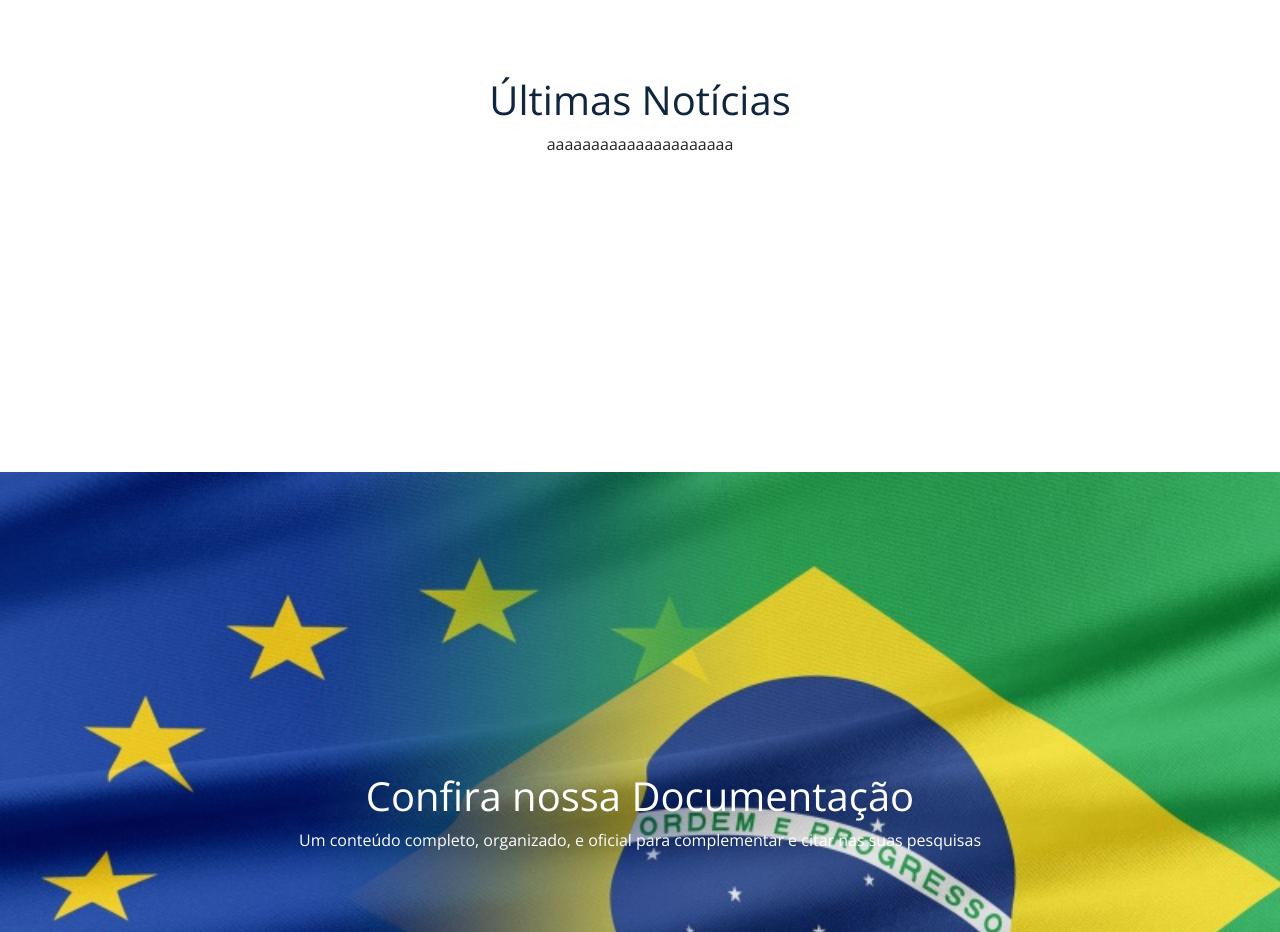
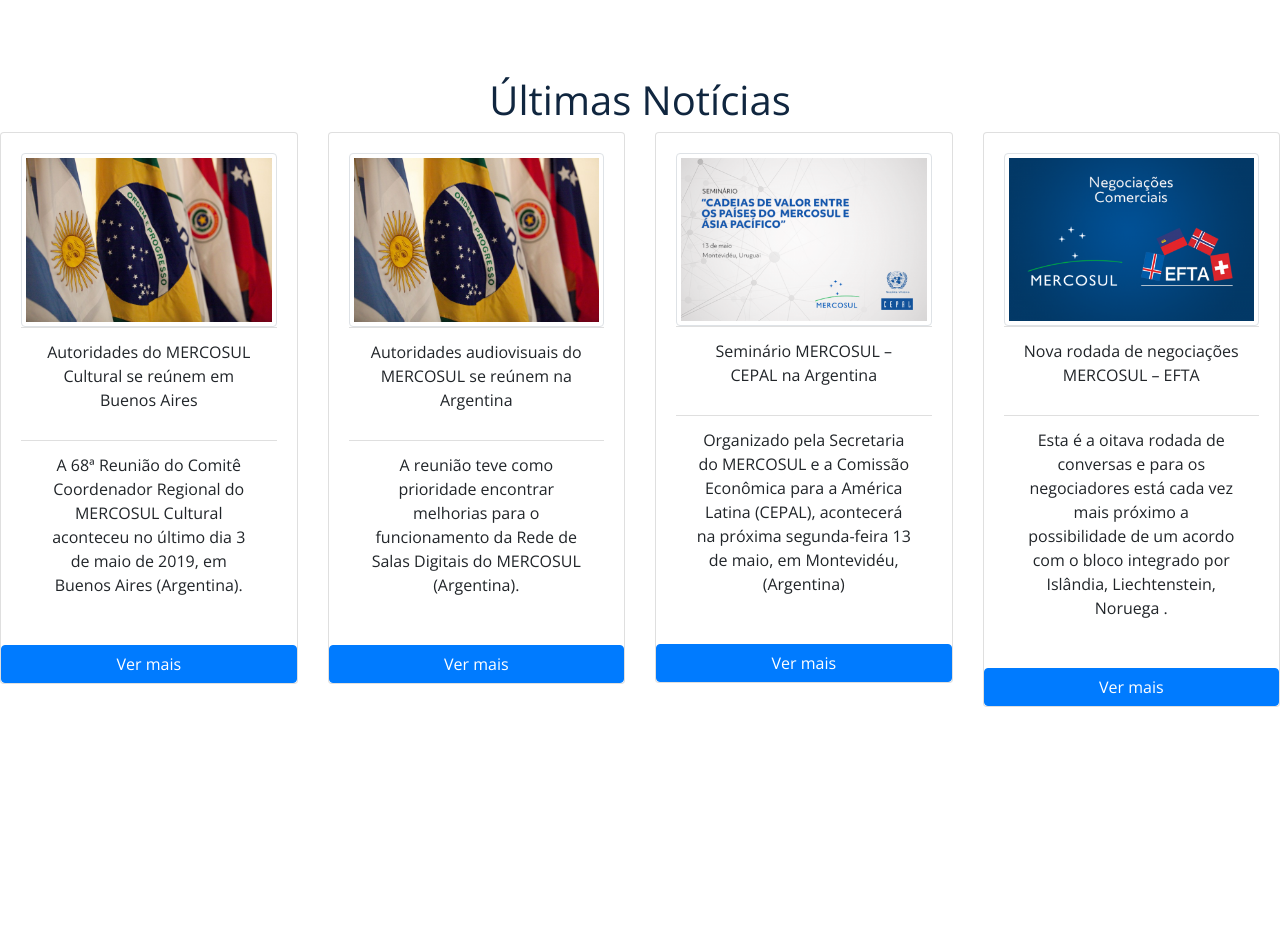
Before and after one commit to Sabrina32-32/TCC-Educa-o, a plain HTML site: page index.html in a window 1280 px wide. Shown: the part 920-1852 px from the top of the page. Drawn offline with nearby package versions, Linux system fonts and the light colour scheme.

Commit message:
Caixas de notícias

```diff
--- a/index.html
+++ b/index.html
@@ -52,9 +52,66 @@
           <header>
             <h1 class="text-center">Últimas Notícias</h1>
           </header>
-          <p class="text-center">aaaaaaaaaaaaaaaaaaaaa</p>
+
         </div>
+
       </article>
+      <div class="row">
+     <div class="col-md-4 col-sm-6 col-lg-3">
+        <div class="card text-center mb-4">
+            <div class="card-body">
+              <ul class="list-group list-group-flush">
+                <img class="img-fluid img-thumbnail" src="img/bandeiras.jpg">
+                 <li class="list-group-item"><p>Autoridades do MERCOSUL Cultural se reúnem em Buenos Aires</p></li>
+                <li class="list-group-item"><p>A 68ª Reunião do Comitê Coordenador Regional do MERCOSUL Cultural aconteceu no último dia 3 de maio de 2019, em Buenos Aires (Argentina).</p></li>
+              </ul>
+              </div>
+                <button class="btn btn-primary">Ver mais</button>
+              </div>
+      </div>
+
+       <div class="col-md-4 col-sm-6 col-lg-3">
+        <div class="card text-center mb-4">
+            <div class="card-body">
+              <ul class="list-group list-group-flush">
+                <img class="img-fluid img-thumbnail" src="img/bandeiras.jpg">
+                 <li class="list-group-item"><p>Autoridades audiovisuais do MERCOSUL se reúnem na Argentina</p></li>
+                <li class="list-group-item"><p>A reunião teve como prioridade encontrar melhorias para o funcionamento da Rede de Salas Digitais do MERCOSUL (Argentina).</p></li>
+              </ul>
+              </div>
+                <button class="btn btn-primary">Ver mais</button>
+              </div>
+      </div>
+
+       <div class="col-md-4 col-sm-6 col-lg-3">
+        <div class="card text-center mb-4">
+            <div class="card-body">
+              <ul class="list-group list-group-flush">
+                <img class="img-fluid img-thumbnail" src="img/MERCOSURN.png">
+                 <li class="list-group-item"><p>Seminário MERCOSUL – CEPAL na  Argentina</p></li>
+                <li class="list-group-item"><p>Organizado pela Secretaria do MERCOSUL e a Comissão Econômica para a América Latina (CEPAL), acontecerá na próxima segunda-feira 13 de maio, em Montevidéu, (Argentina) </p></li>
+              </ul>
+              </div>
+                <button class="btn btn-primary">Ver mais</button>
+              </div>
+      </div>
+
+       <div class="col-md-4 col-sm-6 col-lg-3">
+        <div class="card text-center mb-4">
+            <div class="card-body">
+              <ul class="list-group list-group-flush">
+                <img class="img-fluid img-thumbnail" src="img/Portada.png">
+                 <li class="list-group-item"><p>Nova rodada de negociações MERCOSUL – EFTA</p></li>
+                <li class="list-group-item"><p>Esta é a oitava rodada de conversas e para os negociadores está cada vez mais próximo a possibilidade de um acordo com o bloco integrado por Islândia, Liechtenstein, Noruega .</p></li>
+              </ul>
+              </div>
+                <button class="btn btn-primary">Ver mais</button>
+              </div>
+      </div>
+
+
+      </div>
+      </div>
     </section>
 
     <section class="naosei">
```
Also changed, not shown: img/MERCOSURN.png (added), img/Portada.png (added).
